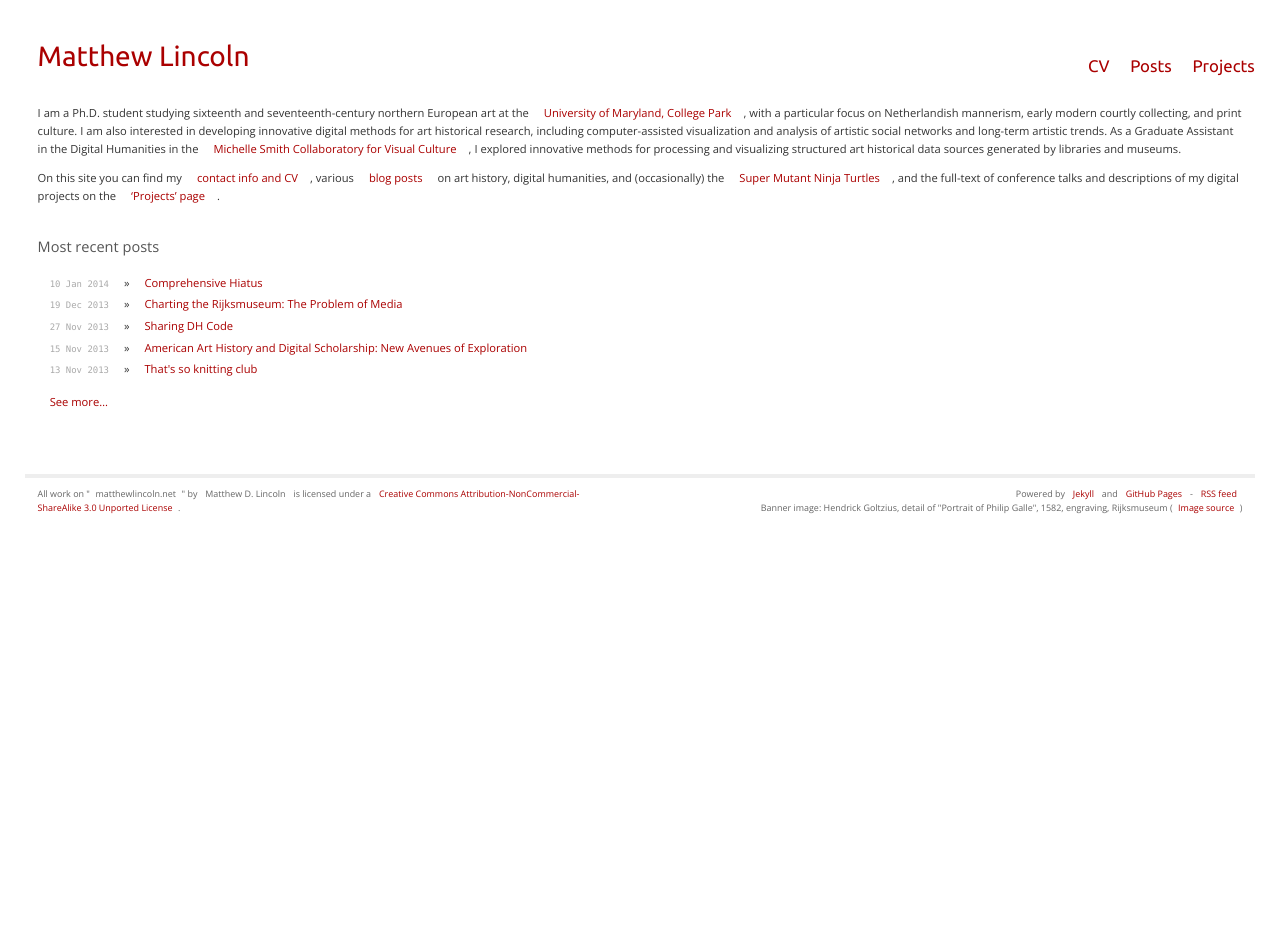
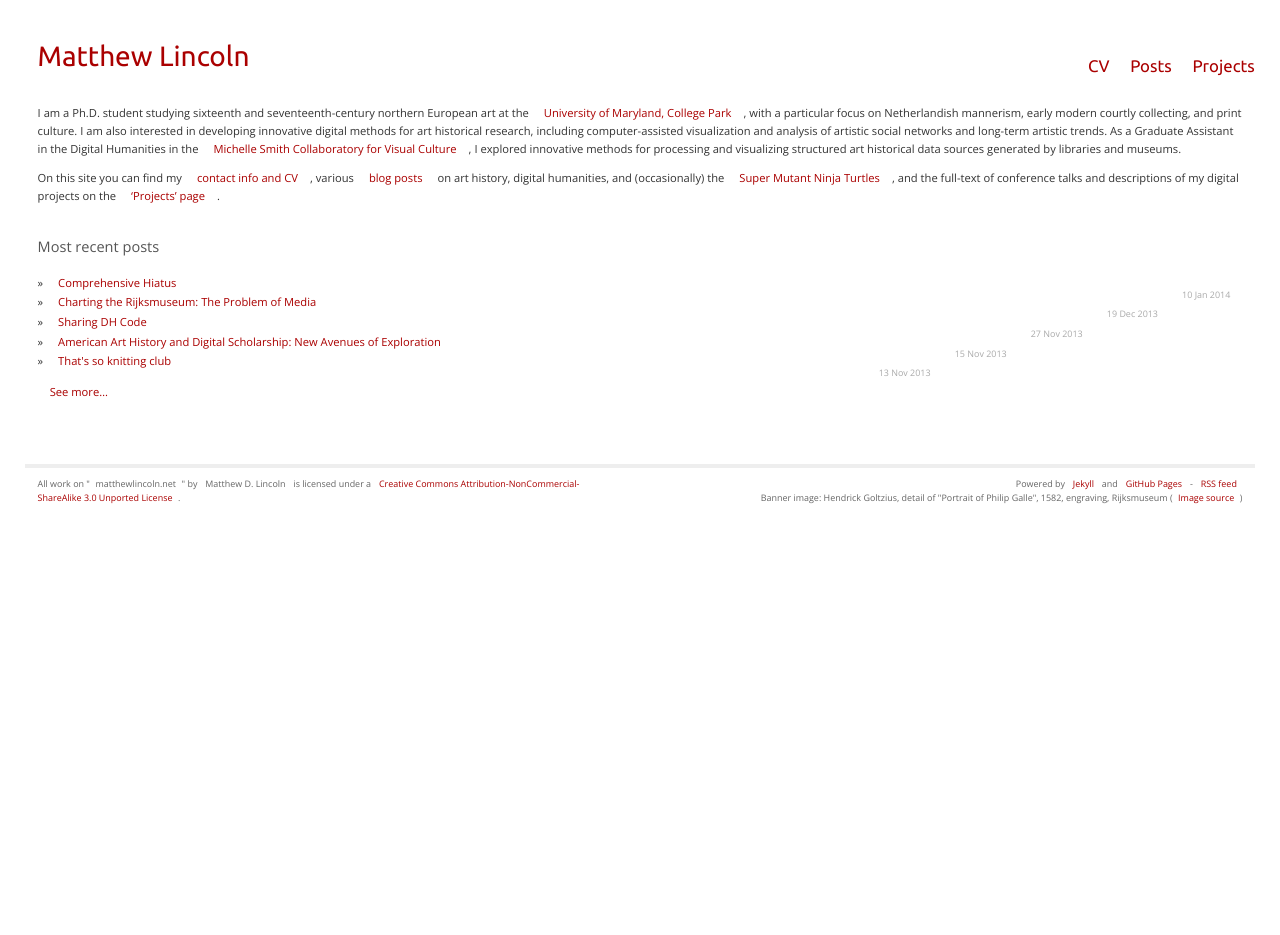
Before and after one commit to mdlincoln/mdlincoln.github.io, a Jekyll site: the page built from index.md, in a window 1280 px wide. Built offline with Jekyll 4.4.1, drawn with Linux system fonts in a browser that asks for light colours.

Commit message:
Use default font for time

```diff
--- a/css/main.css
+++ b/css/main.css
@@ -120,7 +120,6 @@ li {
 
 time {
   color: #aaa;
-  font-family: Menlo, "Courier New", monospace;
   font-size: 0.8em;
 }
 
@@ -233,6 +232,11 @@ main nav ul {
 main nav li {
   margin: 0;
   line-height: 1.75em;
+}
+
+main nav li time {
+  float: right;
+  text-align: right;
 }
 
 body img.avatar {
```
